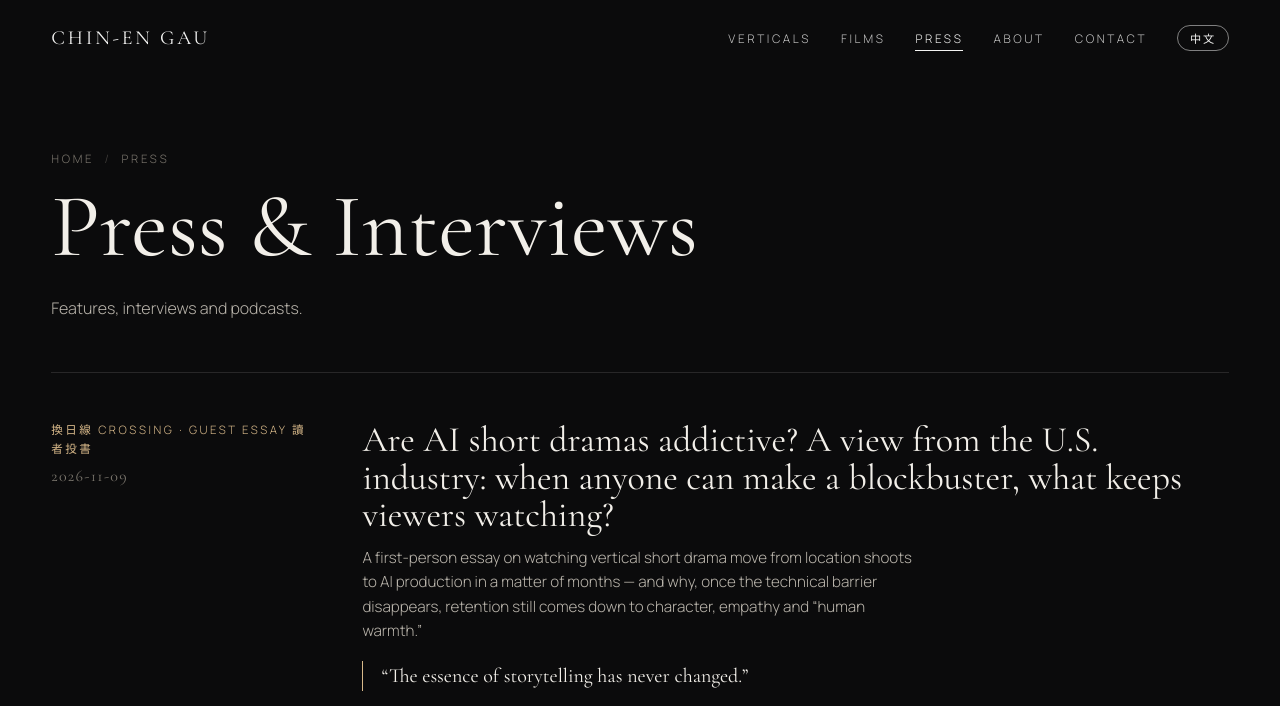
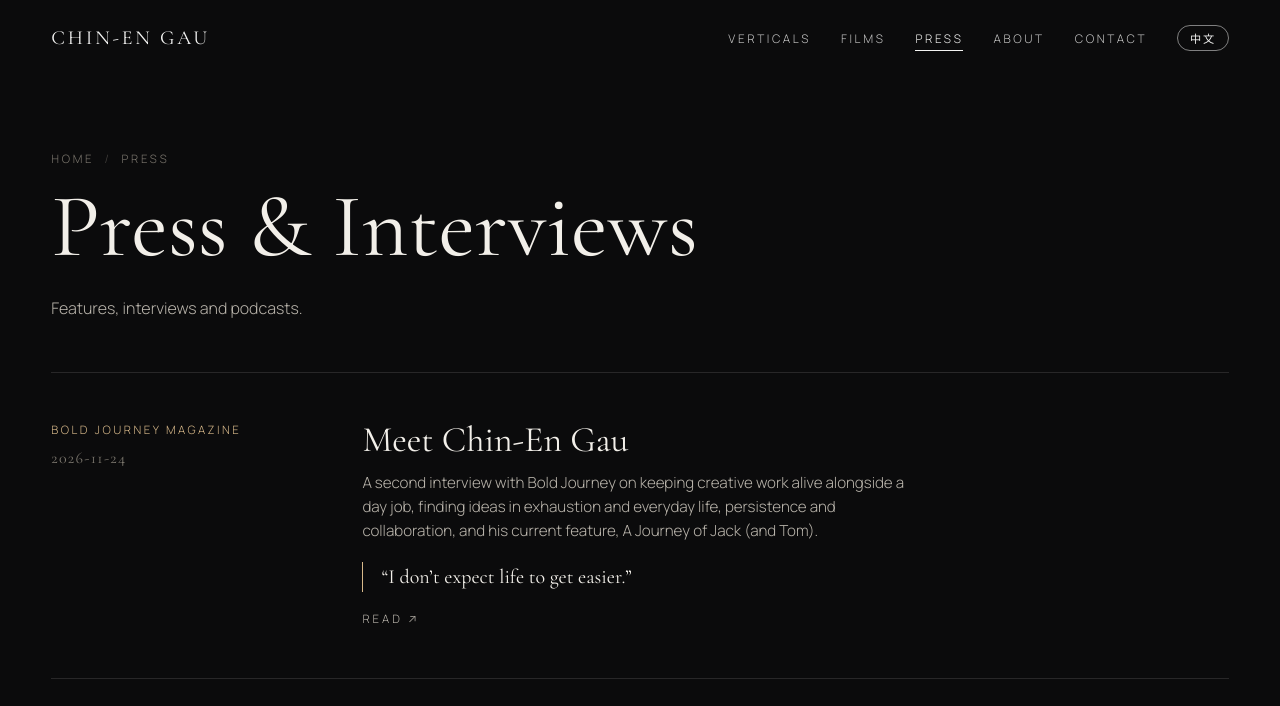
Before and after one commit to chinengau/chinengau.github.io, a plain HTML site: page press.html in a window 1280 px wide. Shown: the top 706 px of the page. Drawn offline with nearby package versions, Linux system fonts and the light colour scheme.

Commit message:
Add interview feature with Bold JoPress: add Bold Journey second interview (2026-11-24)urney Magazine
Added a new interview feature with Bold Journey Magazine, including details about the interview and a quote.

```diff
--- a/press.html
+++ b/press.html
@@ -35,6 +35,15 @@
     <p class="lead"><span data-en>Features, interviews and podcasts.</span><span data-zh>媒體報導、專訪與 Podcast。</span></p>
   </header>
   <div class="plist">
+  <a class="press rv" href="https://boldjourney.com/meet-chin-en-gau-2/" target="_blank" rel="noopener">
+    <div class="pmeta"><span class="outlet">Bold Journey Magazine</span><span class="date">2026-11-24</span></div>
+    <div>
+      <h3><span data-en>Meet Chin-En Gau</span><span data-zh>Meet Chin-En Gau</span></h3>
+      <p><span data-en>A second interview with Bold Journey on keeping creative work alive alongside a day job, finding ideas in exhaustion and everyday life, persistence and collaboration, and his current feature, A Journey of Jack (and Tom).</span><span data-zh>Bold Journey 的第二次專訪：談如何在正職之外讓創作持續、從疲憊與日常中找到靈感、堅持與合作，以及他目前的長片《A Journey of Jack (and Tom)》。</span></p>
+      <blockquote><span data-en>“I don’t expect life to get easier.”</span><span data-zh>“I don’t expect life to get easier.”</span></blockquote>
+      <span class="go"><span data-en>Read</span><span data-zh>閱讀</span> ↗</span>
+    </div>
+  </a>
   <a class="press rv" href="https://crossing.cw.com.tw/article/21147" target="_blank" rel="noopener">
     <div class="pmeta"><span class="outlet">換日線 Crossing · Guest essay 讀者投書</span><span class="date">2026-11-09</span></div>
     <div>
```
